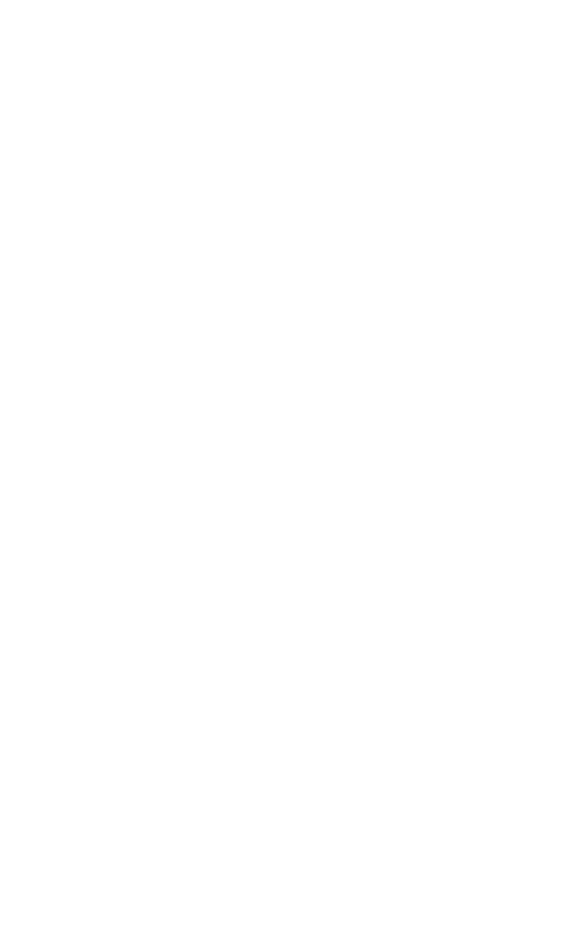
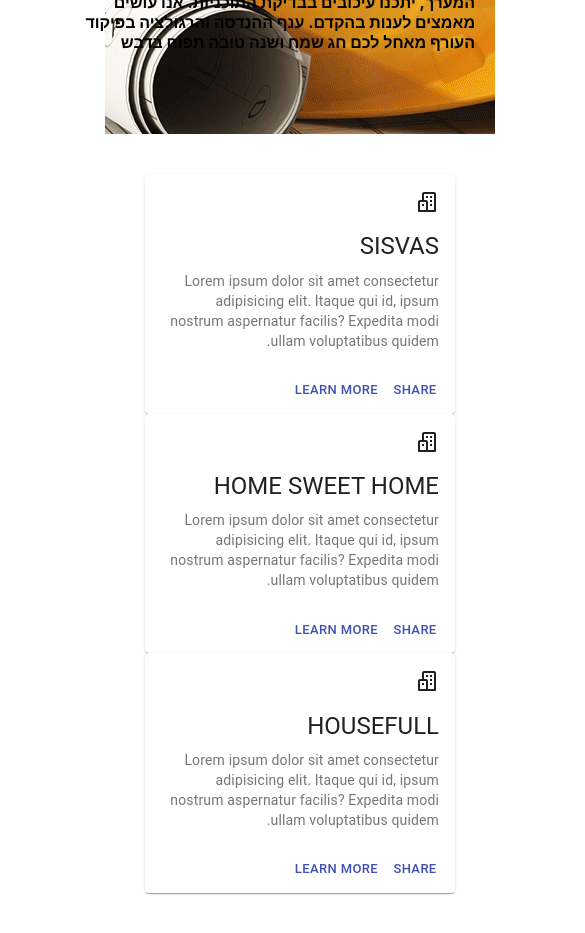
Before and after one commit to ahadnur/tofes4, a React (Create React App) app: page / in a window 390 px wide. Shown: the part 920-1853 px from the top of the page, 585 px wide, since content can reach past the window. Before the commit the page ends 844 px from the top, so only its background shows below. Built offline with nearby package versions, Linux system fonts and the light colour scheme.

Commit message:
footer updated successfully

```diff
--- a/package.json
+++ b/package.json
@@ -9,6 +9,7 @@
     "@testing-library/user-event": "^12.8.3",
     "react": "^17.0.2",
     "react-dom": "^17.0.2",
+    "react-icons": "^4.2.0",
     "react-router-dom": "^5.3.0",
     "react-scripts": "4.0.3",
     "web-vitals": "^1.1.2"
--- a/public/index.html
+++ b/public/index.html
@@ -2,7 +2,6 @@
 <html lang="en">
   <head>
     <meta charset="utf-8" />
-    <link rel="icon" href="%PUBLIC_URL%/favicon.ico" />
     <meta name="viewport" content="width=device-width, initial-scale=1" />
     <meta name="theme-color" content="#000000" />
     <meta
--- a/src/App.js
+++ b/src/App.js
@@ -13,11 +13,11 @@
   return (
     <Router>
       <Navbar />
-      <DashContent />
-      {/* <Switch>
+      {/* <DashContent /> */}
+      <Switch>
        <Route exact path="/"><Home/></Route>
        <Route exact path="/dashboard"><TestDashBoard/></Route>
-     </Switch> */}
+     </Switch>
     </Router>
   );
 }
--- a/src/component/Styles/home/footer.css
+++ b/src/component/Styles/home/footer.css
@@ -1,33 +1,15 @@
-.footer-wrapper{
+.footer{
     display: flex;
-    justify-content: space-between;
+    justify-content: space-around;
     align-items: center;
     padding: 40px 150px;
-    flex-direction: row-reverse;
 }
-.footer__card{
-    padding: 40px;
-}
-.footer__card img{
-    margin-bottom: 30px;
-}
-.card__head{
-    margin-bottom: 20px;
-    color: rgb(255, 196, 120);
-    font-weight: bold;
-}
-.card__link{
-    text-decoration: none;
-    color: black;
+.reactIcons{
+    height: 2em;
 }
 @media screen and (max-width:768px) {
-    .footer-wrapper{
-        padding: 40px;
-        flex-direction: column-reverse;
-    }
-    .footer__card{
-        padding: 0;
-        margin-bottom: 30px;
-        text-align: center;
+    .footer{
+        padding: 40px !important;
+        flex-direction: column;
     }
 }
--- a/src/component/home/Footer.js
+++ b/src/component/home/Footer.js
@@ -1,59 +1,73 @@
+import { makeStyles } from '@material-ui/core/styles';
+import Card from '@material-ui/core/Card';
+import CardActionArea from '@material-ui/core/CardActionArea';
+import CardActions from '@material-ui/core/CardActions';
+import CardContent from '@material-ui/core/CardContent';
+import Button from '@material-ui/core/Button';
+import Typography from '@material-ui/core/Typography';
+
+import {BiBuildings} from 'react-icons/bi'
+
 import '../Styles/home/footer.css'
+// BiBuildingHouse
 
+const useStyles = makeStyles({
+    root: {
+      maxWidth: 345,
+
+    },
+    media: {
+      padding: "40px",
+      textAlign: "center",
+      height: 140,
+      flexDirection: 'column',
+    },
+    footer: {
+        display: 'flex',
+      justifyContent: 'space-around',
+      alignItems: 'center',
+    }
+  });
 const Footer = () => {
+
     return (
-        <footer className="footer-wrapper">
-            <div className="footer__card">
-                <img src="images/129.png" alt=""/><br/>
-                <p className="card__head">נהלים וטפסים</p>
-                <a className="card__link" href="#">
-                    <p>
-                    נוהל הגשת בקשה לפטור
-                    טופס בקשה לפטור מיגון - כללי
-                    טופס בקשה לפטור לשימוש חורג - גן ילדים
-                    דוח תקינות למרחב מוגן לצורך קבלת פטור
-                    דוח תקינות למקלט לצורך קבלת פטור
-                </p></a>
-
-            </div>
-            <div className="footer__card">
-                <img src="images/127.png" alt=""/><br/>
-                <p className="card__head">נהלים וטפסים</p>
-                <a className="card__link" href=""><p>
-                    נוהל הגשת בקשה לפטור
-                    טופס בקשה לפטור מיגון - כללי
-                    טופס בקשה לפטור לשימוש חורג - גן ילדים
-                    דוח תקינות למרחב מוגן לצורך קבלת פטור
-                    דוח תקינות למקלט לצורך קבלת פטור
-                </p></a>
-
-            </div>
-            <div className="footer__card">
-                <img src="images/165.png" alt=""/><br/>
-                <p className="card__head">נהלים וטפסים</p>
-                <a className="card__link" href=""><p>
-                    נוהל הגשת בקשה לפטור
-                    טופס בקשה לפטור מיגון - כללי
-                    טופס בקשה לפטור לשימוש חורג - גן ילדים
-                    דוח תקינות למרחב מוגן לצורך קבלת פטור
-                    דוח תקינות למקלט לצורך קבלת פטור
-                </p></a>
-
-            </div>
-            <div className="footer__card">
-                <img src="images/166.png" alt=""/><br/>
-                <p className="card__head">נהלים וטפסים</p>
-                <a className="card__link" href=""><p>
-                    נוהל הגשת בקשה לפטור
-                    טופס בקשה לפטור מיגון - כללי
-                    טופס בקשה לפטור לשימוש חורג - גן ילדים
-                    דוח תקינות למרחב מוגן לצורך קבלת פטור
-                    דוח תקינות למקלט לצורך קבלת פטור
-                </p></a>
-
-
-            </div>
+        <footer className="footer">
+            <Cardd name="SISVAS"/>
+            <Cardd name="HOME SWEET HOME"/>
+            <Cardd name="HOUSEFULL"/>
         </footer>
     )
 }
+
+const Cardd = (props) => {
+    const classes = useStyles();
+
+    return(
+        <div className={classes.footer}>
+            <Card className={classes.root}>
+            <CardActionArea>
+                <CardContent>
+                <Typography gutterBottom variant="h5" component="h1">
+                    <BiBuildings value={{ className: 'reactIcons' }} />
+                </Typography>
+                <Typography gutterBottom variant="h5" component="h2">
+                    {props.name}
+                </Typography>
+                <Typography variant="body2" color="textSecondary" component="p">
+                    Lorem ipsum dolor sit amet consectetur adipisicing elit. Itaque qui id, ipsum nostrum aspernatur facilis? Expedita modi ullam voluptatibus quidem.
+                </Typography>
+                </CardContent>
+            </CardActionArea>
+            <CardActions>
+                <Button size="small" color="primary">
+                Share
+                </Button>
+                <Button size="small" color="primary">
+                Learn More
+                </Button>
+            </CardActions>
+        </Card>
+        </div>
+    )
+}
 export default Footer
```
Also changed, not shown: 1 other file (tests, documents, lock files or other folders).
